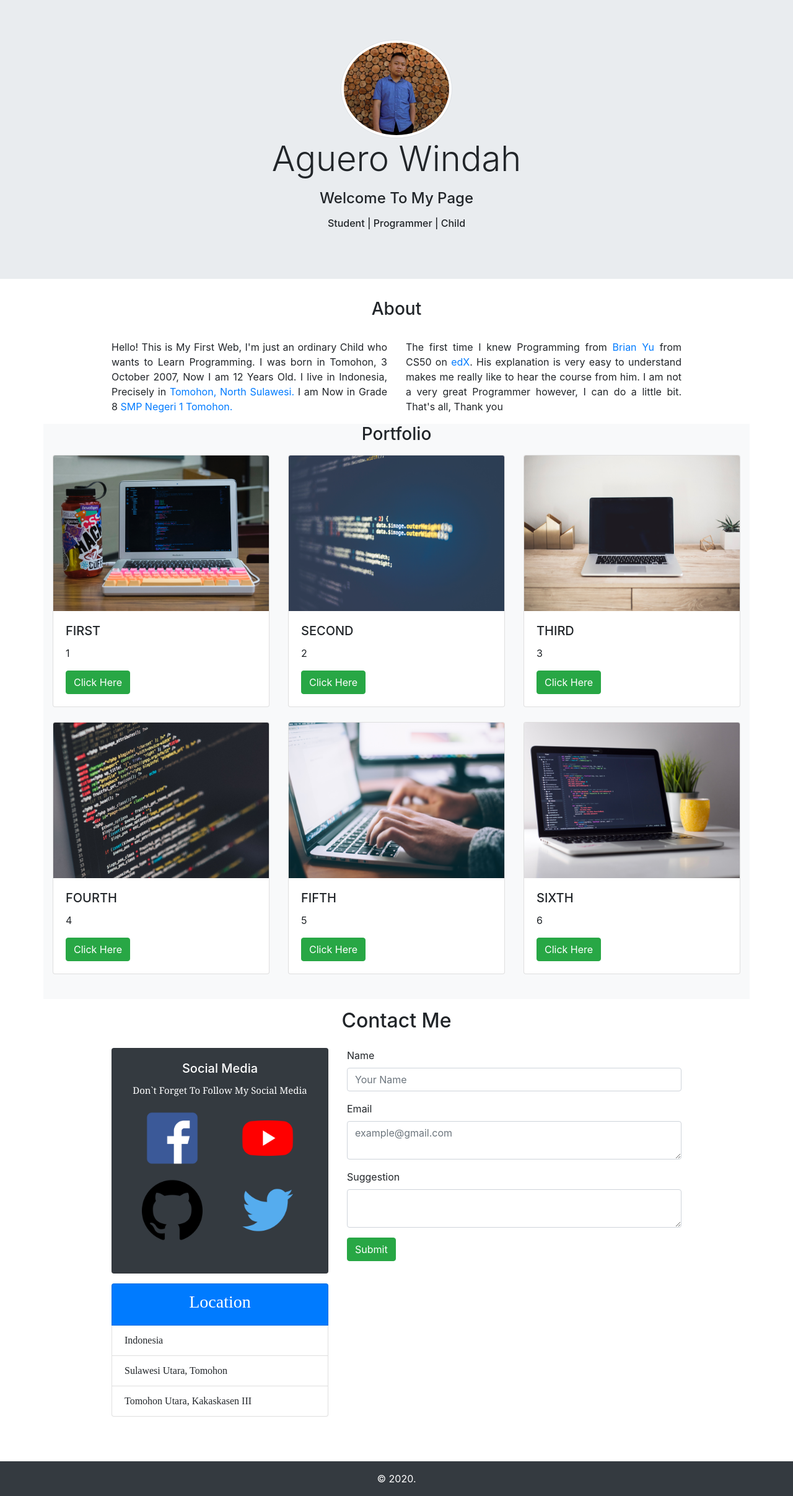
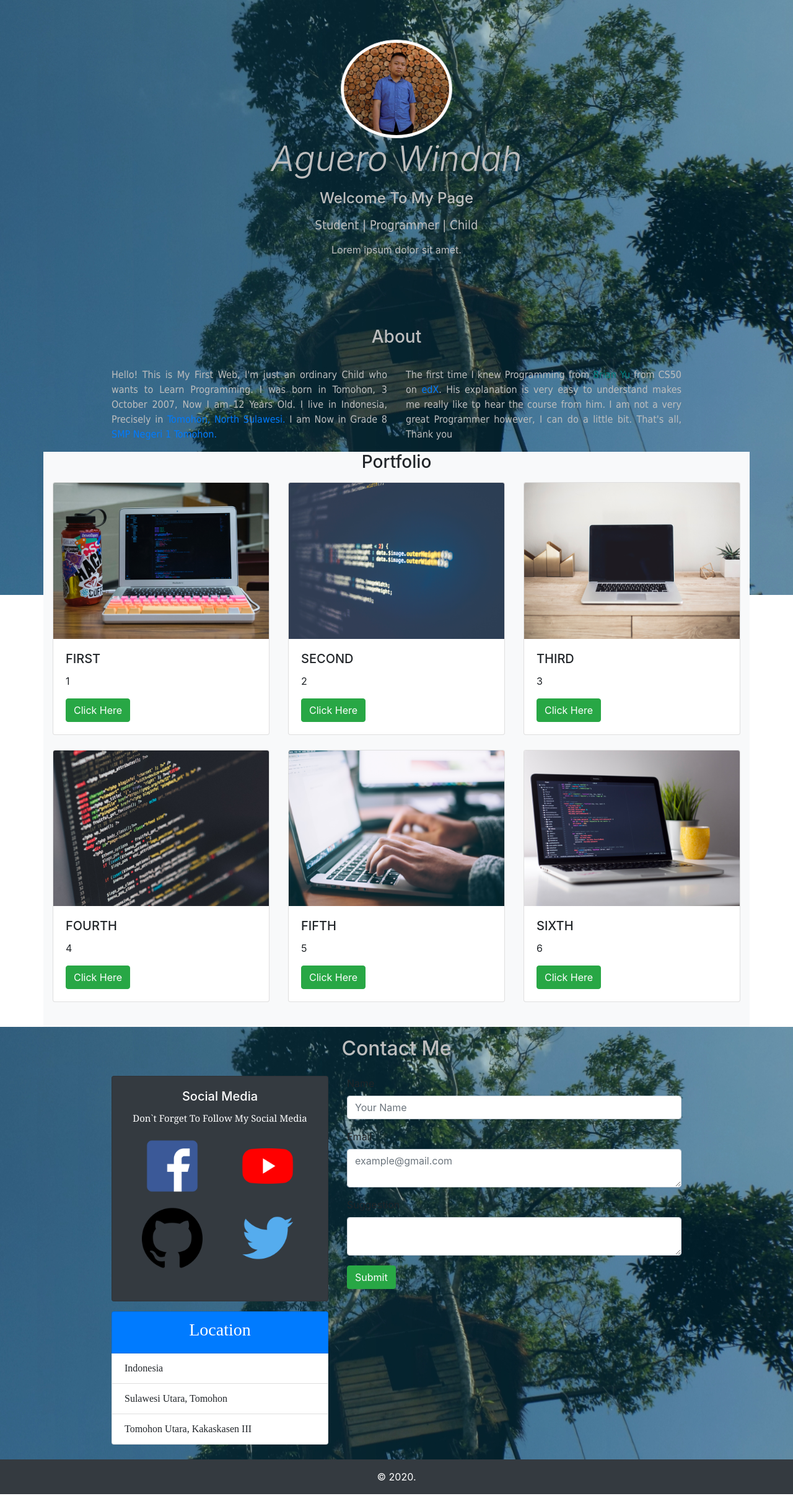
Before and after one commit to aguerowindah18/web-dulu, a plain HTML site: page index.html in a window 1280 px wide. Shown: the whole page at 62% size. Drawn offline with nearby package versions, Linux system fonts and the light colour scheme.

Commit message:
menguubah dan memperbaharui web

```diff
--- a/index.html
+++ b/index.html
@@ -17,18 +17,21 @@
     <link rel="icon" href="img/Icon.jpg" type="image/x-icon">
 </head>
 
-<body>
+<body id="foto">
 
-    <div class="jumbotron jumbotron-fluid">
+    <div style="color: rgb(190, 190, 190)" id="in" class="jumbotron jumbotron-fluid">
         <div class="container text-center ">
             <img src="img/profil4.jpg" width="180px" class="img-thumbnail rounded-circle">
-            <h5 id="nama" class="display-4">Aguero Windah</h5>
+            <h1 style="font-style: italic;" id="nama" class="display-4">Aguero Windah</h1>
             <p class="lead">
             <h4 id="desc">Welcome To My Page</h4>
             </p>
             <p class="lead">
-            <h6 id="desc">Student | Programmer | Child</h6>
+            <h5 style="font-family: Tahoma;" id="desc">Student | Programmer | Child</h5>
             </p>
+            <div>
+                <p>Lorem ipsum dolor sit amet.</p>
+            </div>
         </div>
     </div>
 
@@ -36,12 +39,12 @@
         <div class="container">
             <div class="row mb-4">
                 <div class="col">
-                    <h3 class="container text-center">About</h3>
+                    <h3 style="color: rgb(190, 190, 190);" class="container text-center">About</h3>
                 </div>
             </div>
 
             <div id="para" class="row justify-content-center">
-                <div class="col-md-5">
+                <div style="font-family: Tahoma; color: rgb(190, 190, 190);" class="col-md-5">
                     <p class="text-justify">Hello! This is My First Web, I'm just an ordinary Child who wants to Learn
                         Programming. I was born in Tomohon, 3 October 2007, Now I am 12 Years Old. I live in Indonesia,
                         Precisely in<a href="https://en.wikipedia.org/wiki/Tomohon"> Tomohon, North Sulawesi.</a> I am
@@ -49,8 +52,8 @@
                             href="https://www.google.com/maps/@1.3310897,124.8369307,3a,75y,169.79h,77.69t/data=!3m6!1e1!3m4!1sHCUMVd6RXYs_cHD77MaW6g!2e0!7i16384!8i8192">
                             SMP Negeri 1 Tomohon.</a></p>
                 </div>
-                <div class="col-md-5">
-                    <p class="text-justify">The first time I knew Programming from <a href="https://brianyu.me/"> Brian
+                <div style="font-family: Tahoma; color: rgb(190, 190, 190);" class="col-md-5">
+                    <p class="text-justify">The first time I knew Programming from <a style="color: teal;" href="https://brianyu.me/"> Brian
                             Yu</a> from CS50
                         on <a href="https://www.edx.org/"> edX</a>. His explanation is very easy to understand makes me
                         really like to hear the course from him. I am not a very great Programmer however, I can do a
@@ -137,11 +140,11 @@
 
 
 
-    <section id="contact me" class="contact me mb-5">
+    <section id="contact" class="contact me ">
         <div class="container">
             <div class="row pt-3 mb-3">
                 <div class="col text-center">
-                    <h2>Contact Me</h2>
+                    <h2 style="color: rgb(190, 190, 190);">Contact Me</h2>
                 </div>
             </div>
             <div class="row justify-content-center">
@@ -154,17 +157,17 @@
                             <table>
                                 <tr>
                                     <td><a href="https://www.facebook.com/AGRWindah18"><img id="social"
-                                                src="img/icon/facebook.png" alt="Facebook"></a></td>
+                                                src="img/icon/facebook.png" title="Facebook Page" alt="Facebook"></a></td>
                                     <td><a
                                             href="https://www.youtube.com/channel/UCsZkpRghpaU4xYgQM1_rUQg?view_as=subscriber"><img
-                                                id="social" src="img/icon/youtube.png" alt="Youtube"></a></td>
+                                                id="social" src="img/icon/youtube.png" title="Youtube" alt="Youtube"></a></td>
                                 </tr>
                                 <tr>
                                     <td><a href="https://github.com/aguerowindah18"><img id="social"
-                                                src="img/icon/github.png" alt="GitHub"></a>
+                                                src="img/icon/github.png" title="My GitHub" alt="GitHub"></a>
                                     </td>
                                     <td><a href="https://twitter.com/AGRWindah18"><img id="social"
-                                                src="img/icon/twitter.png" alt="Twitter"></a>
+                                                src="img/icon/twitter.png" title="Twitter" alt="Twitter"></a>
                                     </td>
                                 </tr>
                             </table>
@@ -196,7 +199,7 @@
                             <textarea name="saran" class="form-control"></textarea>
                         </div>
                         <div class="form-group">
-                            <button type="submit" class="btn btn-success">Submit</button>
+                            <button type="submit" class="btn btn-success" title="Send To My Email">Submit</button>
                         </div>
                     </form>
                 </div>
--- a/style.css
+++ b/style.css
@@ -1,9 +1,6 @@
 #social {
     width: 65%;
     margin-bottom: 10%;
-}
-stle {
-    display: block; margin: auto;
 }
 #soc {
     font-family: Cambria, Cochin, Georgia, Times, 'Times New Roman', serif;
@@ -15,3 +12,17 @@ stle {
 #lo {
     font-family: 'Times New Roman', Times, serif;
 }
+#foto {
+    background-image: url(img/back.jpg);
+    background-repeat: no-repeat;
+    background-size: initial;
+    width: 100%;
+    height: 100%;
+    margin: 0 auto
+}
+#in {
+    background-image: url(img/back.jpg);
+}
+#contact {
+    background-image: url(img/back.jpg);
+}
```
Also changed, not shown: img/back.jpg (added), img/bruno.png (added).
